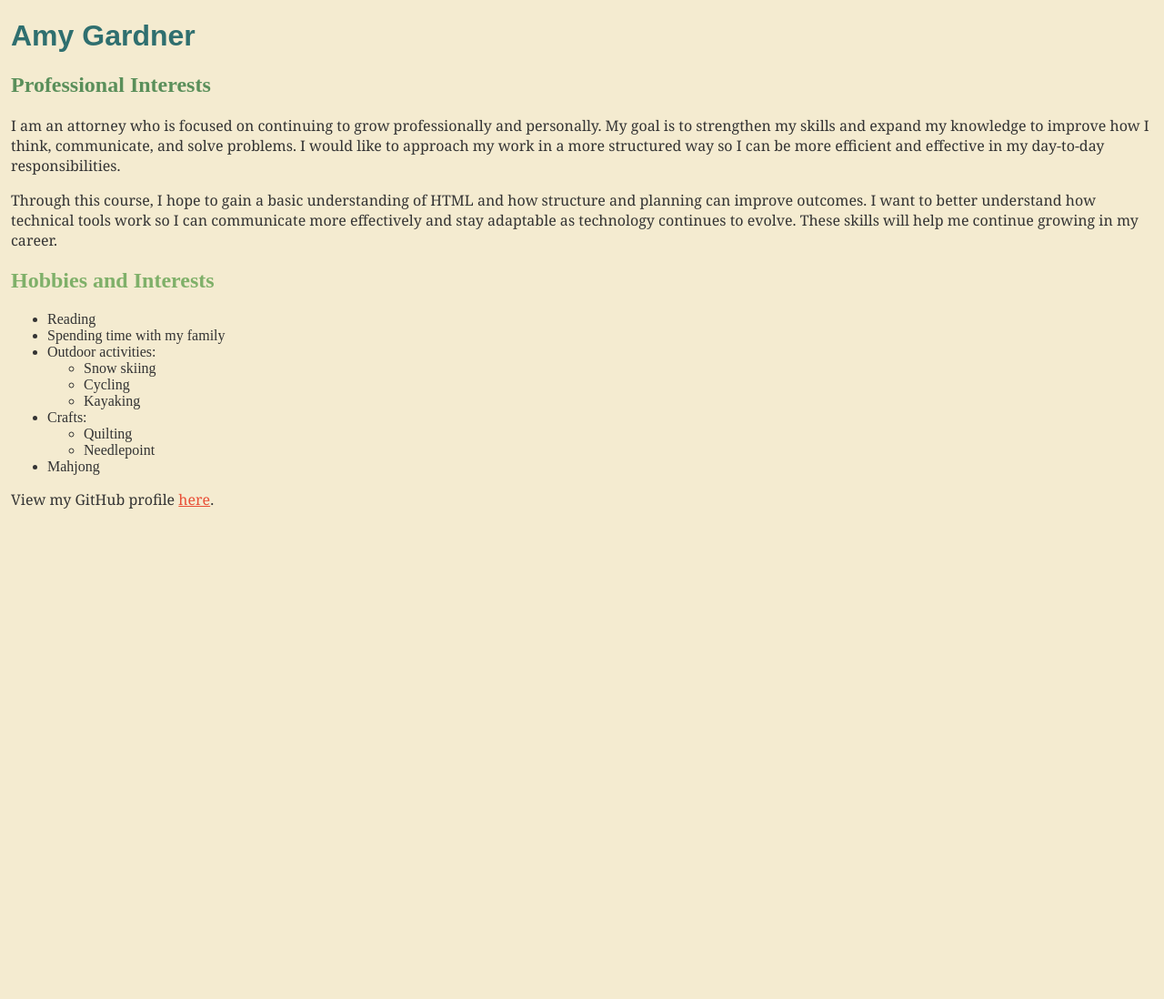
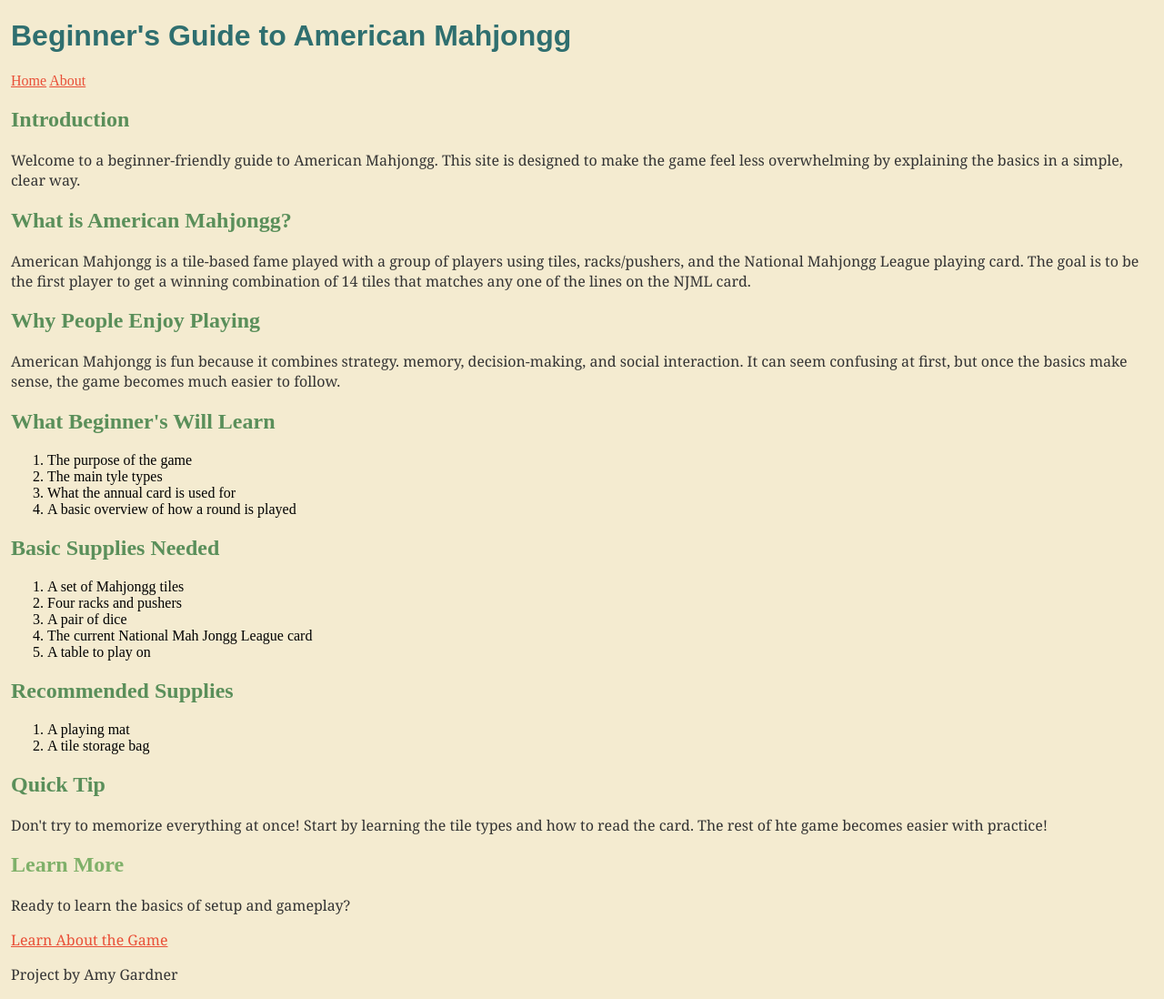
Before and after one commit to asgardner15/asgardner15.github.io, a plain HTML site: page index.html in a window 1280 px wide. Shown: the whole page at 91% size. Before the commit the page ends 800 px from the top, so only its background shows below. Drawn offline with Linux system fonts and the light colour scheme.

Commit message:
Update homepage for final project

```diff
--- a/index.html
+++ b/index.html
@@ -1,54 +1,102 @@
 <!DOCTYPE html>
-<html lang="en">
+<html lang=""en">
 <head>
-    <meta charset="UTF-8">
-    <title>Amy Gardner's Personal Webpage</title>
-    <link rel="stylesheet" type="text/css" href="style.css">
+    <meta charset=""UTF-8">
+    <title> Beginner's Guide to American Mahjongg</title>
+    <link rel="stylesheet" href="style.css">
 </head>
+
 <body>
+
 <header>
-        <h1>Amy Gardner</h1>
-    </header>
+    <h1>Beginner's Guide to American Mahjongg</h1>
+<header>
+
+    <nav>
+        <a href="index.html">Home</a>
+        <a href="about.html">About</a>
+    </nav>
 
 <main>
+
 <section>
-            <h2>Professional Interests</h2>
-            <p>
-                I am an attorney who is focused on continuing to grow professionally and personally. My goal is to strengthen my skills and expand my knowledge to improve how I think, communicate, and solve problems. I would like to approach my work in a more structured way so I can be more efficient and effective in my day-to-day responsibilities.
-            </p>
+    <h2> Introduction</h2>
 
         <p>
-                Through this course, I hope to gain a basic understanding of HTML and how structure and planning can improve outcomes. I want to better understand how technical tools work so I can communicate more effectively and stay adaptable as technology continues to evolve. These skills will help me continue growing in my career.
+            Welcome to a beginner-friendly guide to American Mahjongg. This site is designed to make the game feel less overwhelming by explaining the basics in a simple, clear way.
         </p>
  </section>
 
  <section>
-            <h2>Hobbies and Interests</h2>
-            <ul>
-                <li>Reading</li>
-                <li>Spending time with my family</li>
-                <li>Outdoor activities:
-                    <ul>
-                        <li>Snow skiing</li>
-                        <li>Cycling</li>
-                        <li>Kayaking</li>
-                    </ul>
-                </li>
-                <li>Crafts:
-                    <ul>
-                        <li>Quilting</li>
-                        <li>Needlepoint</li>
-                    </ul>
-                </li>
-                <li>Mahjong</li>
-            </ul>
+    <h2>What is American Mahjongg?</h2>
+
+    <p>American Mahjongg is a tile-based fame played with a group of players using tiles, racks/pushers, and the National Mahjongg League playing card. The goal is to be the first player to get a winning combination of 14 tiles that matches any one of the lines on the NJML card.
+    </p>
  </section>
+
+ <section>
+    <h2>Why People Enjoy Playing</h2>
+
+    <p>
+        American Mahjongg is fun because it combines strategy. memory, decision-making, and social interaction. It can seem confusing at first, but once the basics make sense, the game becomes much easier to follow.
+    </p>
+ </section>
+
+ <section>
+    <h2>What Beginner's Will Learn</h2>
+
+    <ol>
+        <li>The purpose of the game</li>
+        <li>The main tyle types</li>
+        <li>What the annual card is used for</li>
+        <li>A basic overview of how a round is played</li>
+    </ol>
+ </section>
+
+ <section>
+    <h2>Basic Supplies Needed</h2>
+
+    <ol>
+        <li>A set of Mahjongg tiles</li>
+        <li>Four racks and pushers</li>
+        <li>A pair of dice</li>
+        <li>The current National Mah Jongg League card</li>
+        <li>A table to play on</li>
+    </ol>
+
+    <h2>Recommended Supplies</h2>
+
+    <ol>
+        <li>A playing mat</li>
+        <li>A tile storage bag</li>
+    </ol>
+ </section>
+
+ <section>
+    <h2>Quick Tip</h2>
+
+    <p>
+        Don't try to memorize everything at once! Start by learning the tile types and how to read the card. The rest of hte game becomes easier with practice!
+    </p>
+ </section>
+
+ <section>
+    <h2>Learn More</h2>
+
+    <p>
+        Ready to learn the basics of setup and gameplay?
+    </p>
+
+    <p>
+        <a href="about.html">Learn About the Game</a>
+    </p>
+ </section>
+
 </main>
 
 <footer>
-        <p>
-            View my GitHub profile <a href="https://github.com/asgardner15" target="_blank">here</a>.
-        </p>
+    <p> Project by Amy Gardner</p>
 </footer>
+
 </body>
 </html>
```
Lines whose indentation alone changed are shown as unchanged.
